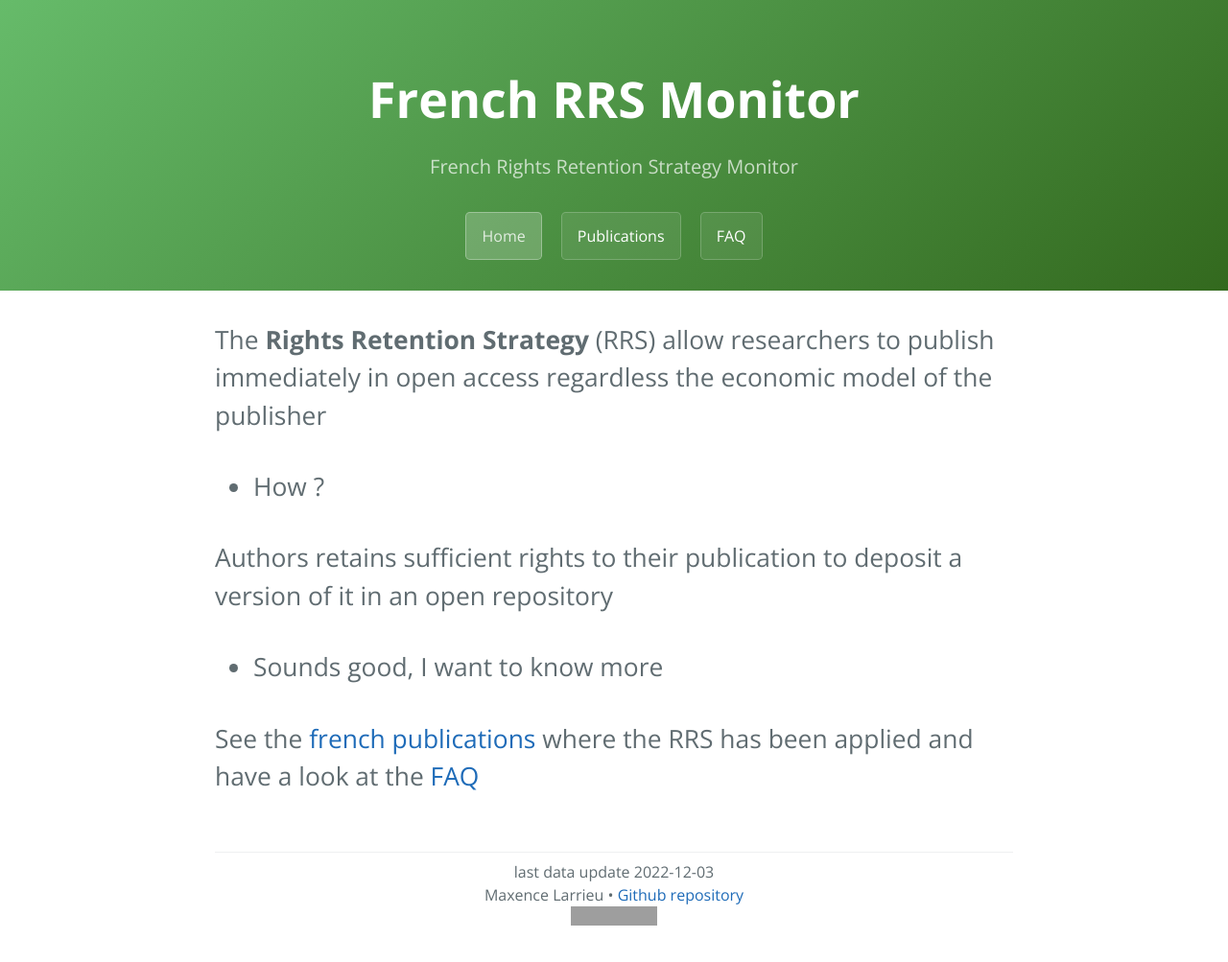
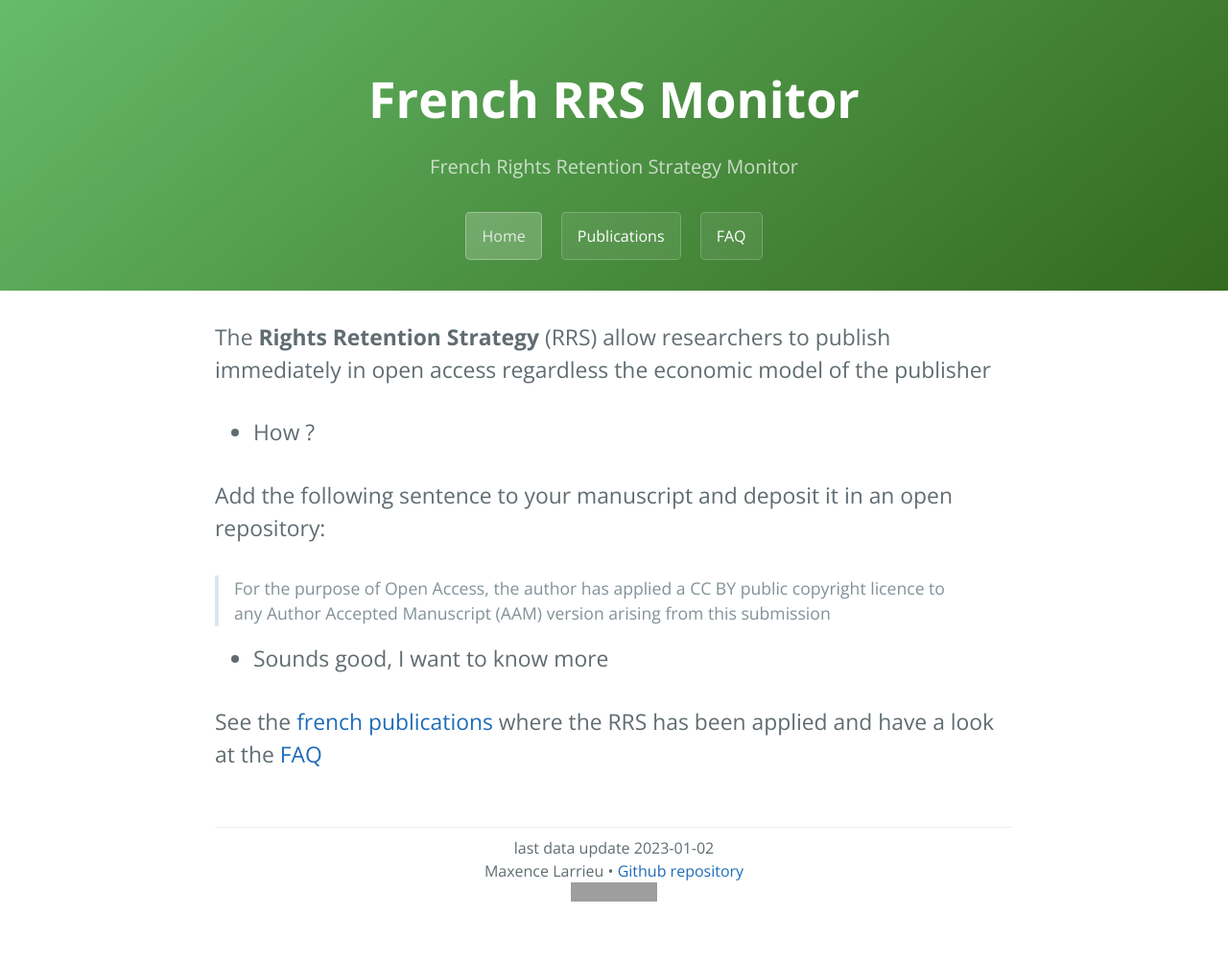
Before and after one commit to ml4rrieu/rrs, a Jekyll site: the page built from index.md, in a window 1280 px wide. Shown: the whole page at 96% size. Built offline with Jekyll 4.4.1, drawn with Linux system fonts in a browser that asks for light colours; after the commit the page ends 978 px from its top, so only the background shows below that; grey boxes are pictures that could not be loaded.

Commit message:
janv-update

```diff
--- a/_config.yml
+++ b/_config.yml
@@ -3,4 +3,4 @@ description: French Rights Retention Strategy Monitor
 show_downloads: false
 google_analytics:
 theme: jekyll-theme-cayman
-data_update_date: 2022-12-03
+data_update_date: 2023-01-02
--- a/assets/css/style.scss
+++ b/assets/css/style.scss
@@ -29,7 +29,7 @@
 
 /*TEXT de la page d'accueil*/
 .home-txt{
-    font-size: 150%;
+    font-size: 130%;
 /*    text-align: center;*/
     padding-bottom:1%;
 }
--- a/fr-publications-rrs-applied.csv
+++ b/fr-publications-rrs-applied.csv
@@ -1,9 +1,11 @@
 HAL URI,genre,publisher,"publisher vers.
 is oa",European/ANR project,deposit date
+hal-03903474,article,BioMed Central,True,,2022-12-16
 hal-03880659,article,Frontiers media,True,,2022-12-01
 insu-03867009,article,Nature Publishing Group,True,,2022-11-23
 hal-03864274,article,Wiley,True,,2022-11-21
 hal-03862359,article,eLife Sciences Publication,True,,2022-11-21
+hal-03861133,preprint,,False,,2022-11-19
 hal-03709462,article,,True,,2022-11-18
 hal-03837142,article,Elsevier,True,,2022-11-03
 hal-03837128,article,eLife Sciences Publication,True,,2022-11-03
--- a/index.md
+++ b/index.md
@@ -10,7 +10,8 @@ The **Rights Retention Strategy** (RRS) allow researchers to publish immediately
 * How ?
 
 {: .home-txt}
-Authors retains sufficient rights to their publication to deposit a version of it in an open repository
+Add the following sentence to your manuscript and deposit it in an open repository:
+> For the purpose of Open Access, the author has applied a CC BY public copyright licence to any Author Accepted Manuscript (AAM) version arising from this submission
 
 {: .home-txt}
 * Sounds good, I want to know more
```
Also changed, not shown: 8 other files.
